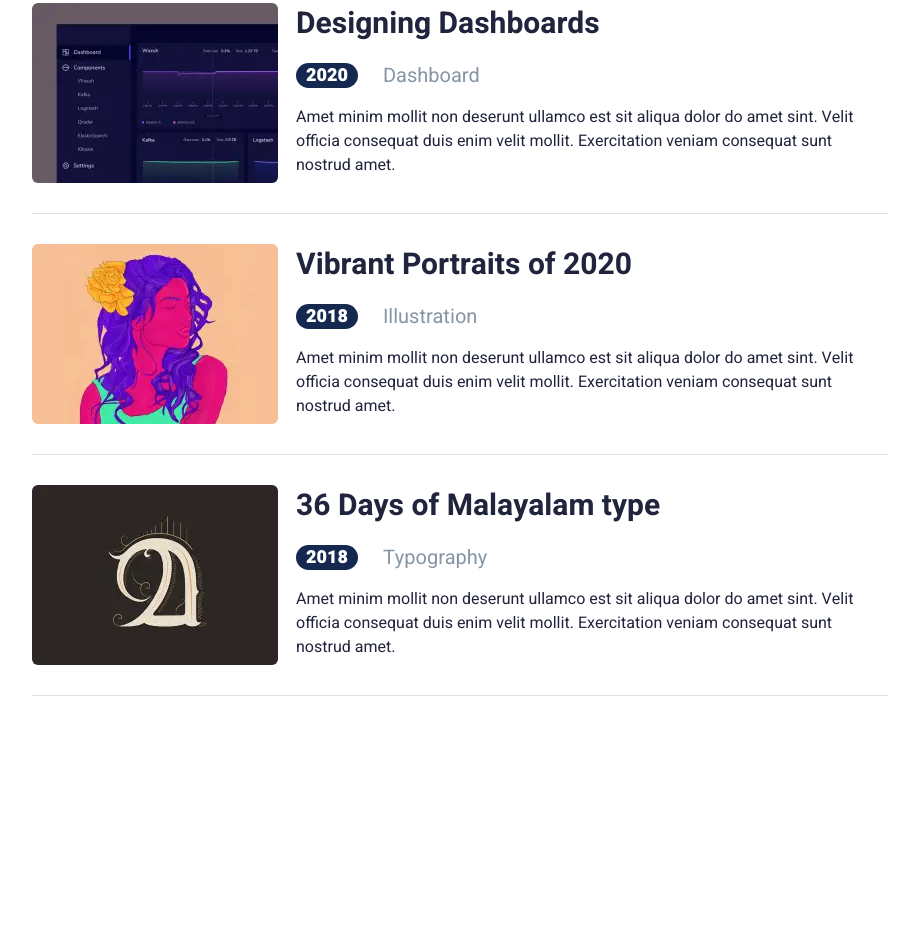
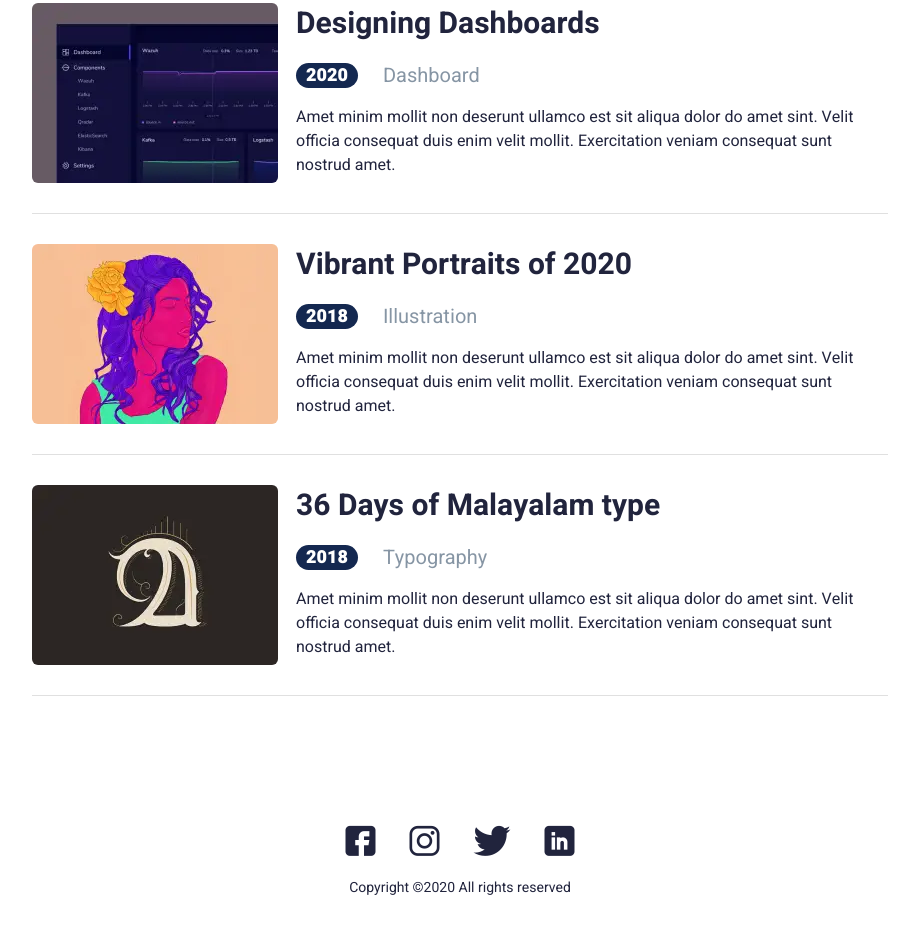
Before and after one commit to DmitryBokhan/Adaptiv_site_John, a website: page Adaptiv_site_John/index.html in a window 1280 px wide. Shown: the part 1034-1979 px from the top of the page, without its empty margins (180-1099 px from the left). Before the commit the page ends 1810 px from the top, so only its background shows below. Drawn offline with nearby package versions, Linux system fonts and the light colour scheme; files whose address does not match are found by name.

Commit message:
Главная страница готова!

```diff
--- /dev/null
+++ b/#src/scss/footer.scss
@@ -0,0 +1,13 @@
+.footer {
+   text-align: center;
+   padding: 50px 0px 50px 0px;
+   &__content {
+   }
+
+   &__social {
+      margin: 0px 0px 25px 0px;
+   }
+
+   &__copy {
+   }
+}
--- a/#src/scss/home.scss
+++ b/#src/scss/home.scss
@@ -178,4 +178,14 @@
    &__title {
       margin: 0px 0px 20px 0px;
    }
+   &__items {
+      @media (max-width: $md3+px) {
+         display: flex;
+         overflow: auto;
+         .works__item {
+            flex: 0 0 90%;
+            margin: 0px 15px 0px 0px;
+         }
+      }
+   }
 }
--- a/#src/scss/icons.scss
+++ b/#src/scss/icons.scss
@@ -1,13 +1,14 @@
 @font-face {
-   font-family: "icons";
+   font-family: "icon";
    font-display: swap;
-   src: url("../fonts/icons.woff") format ("woff"), rl("../fonts/icons.woff2#icons") format ("woff2");
+   src: url("../fonts/icon.woff") format("woff"), url("../fonts/icon.woff2#icon") format("woff2");
    font-weight: normal;
    font-style: normal;
    font-display: block;
 }
+//===================
 %ic {
-   font-family: "icons";
+   font-family: "icon";
    font-style: normal;
    font-weight: normal;
    font-variant: normal;
--- a/#src/scss/style.scss
+++ b/#src/scss/style.scss
@@ -86,6 +86,7 @@ body {
 @import "header";
 @import "home";
 @import "works";
+@import "footer";
 
 //</ПОДКЛЮЧАЕМ СТИЛИ СТРАНИЦ>=======================
 
@@ -97,3 +98,19 @@ body {
 		padding: 30px 0px 0px 0px;
 	}
 }
+.social {
+	display: flex;
+	justify-content: center;
+	align-items: center;
+	&__item {
+		transition: color 0.3s ease 0s;
+		margin: 0px 17px;
+		font-size: 30px;
+		color: inherit;
+		@media (min-width: $md2+px) {
+			&:hover {
+				color: #ff6464;
+			}
+		}
+	}
+}
--- a/#src/scss/works.scss
+++ b/#src/scss/works.scss
@@ -1,8 +1,4 @@
 .works {
-   @media (max-width: $md3+px) {
-      display: flex;
-      overflow: auto;
-   }
    &__item {
       padding: 0px 0px 30px 0px;
       margin: 0px 0px 30px 0px;
@@ -13,10 +9,6 @@
       @media (min-width: $md3+px) {
          display: flex;
          align-items: flex-start;
-      }
-      @media (max-width: $md3+px) {
-         flex: 0 0 90%;
-         margin: 0px 15px 0px 0px;
       }
    }
 
--- a/Adaptiv_site_John/index.html
+++ b/Adaptiv_site_John/index.html
@@ -74,7 +74,7 @@
 		<section class="featured-works">
 			<div class='featured-works__container _container'>
 				<div class="featured-works__title title-post">Featured works</div>
-				<div class="works">
+				<div class="featured-works__items works">
 					<article class="works__item">
 						<a href="#" class="works__image _ibg">
 							<picture><source srcset="img/works/1.webp" type="image/webp"><img src="img/works/1.jpg" alt="Work #1"></picture>
@@ -123,9 +123,18 @@
 				</div>
 			</div>
 		</section>
-
-
 	</main>
+	<footer class="footer">
+		<div class='footer__content _container'>
+			<div class="footer__social social">
+				<a href="#" class="social__item _icon-fb"></a>
+				<a href="#" class="social__item _icon-insta"></a>
+				<a href="#" class="social__item _icon-twitter"></a>
+				<a href="#" class="social__item _icon-linkedin"></a>
+			</div>
+			<div class="footer__copy">Copyright ©2020 All rights reserved </div>
+		</div>
+	</footer>
 	<script src="https://code.jquery.com/jquery-3.4.1.slim.min.js"></script>
 	<script src='js/script.js'></script>
 </body>
```
Also changed, not shown: #src/index.html (+12 -3 lines), Adaptiv_site_John/css/style.css, Adaptiv_site_John/css/style.min.css.
